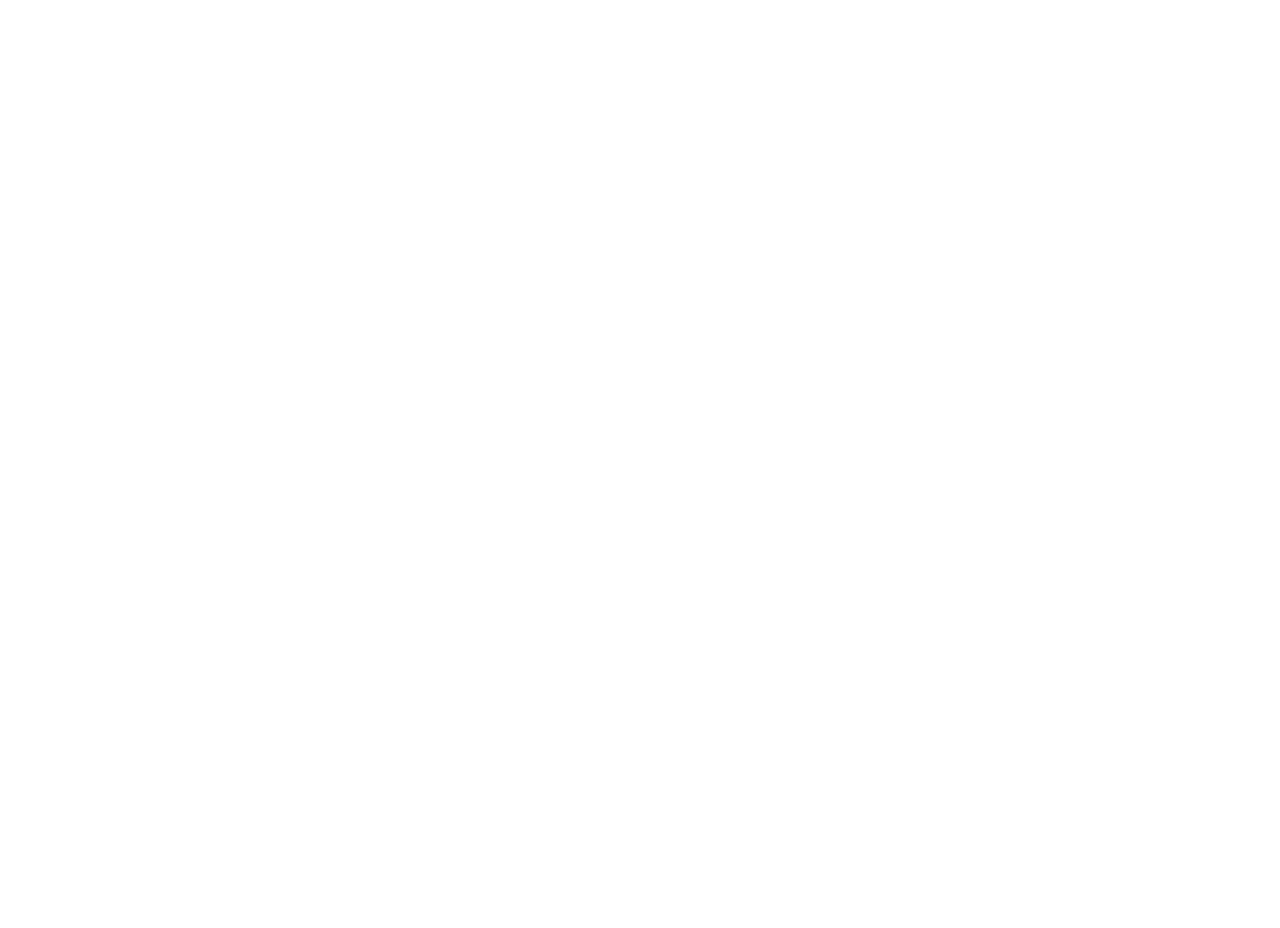
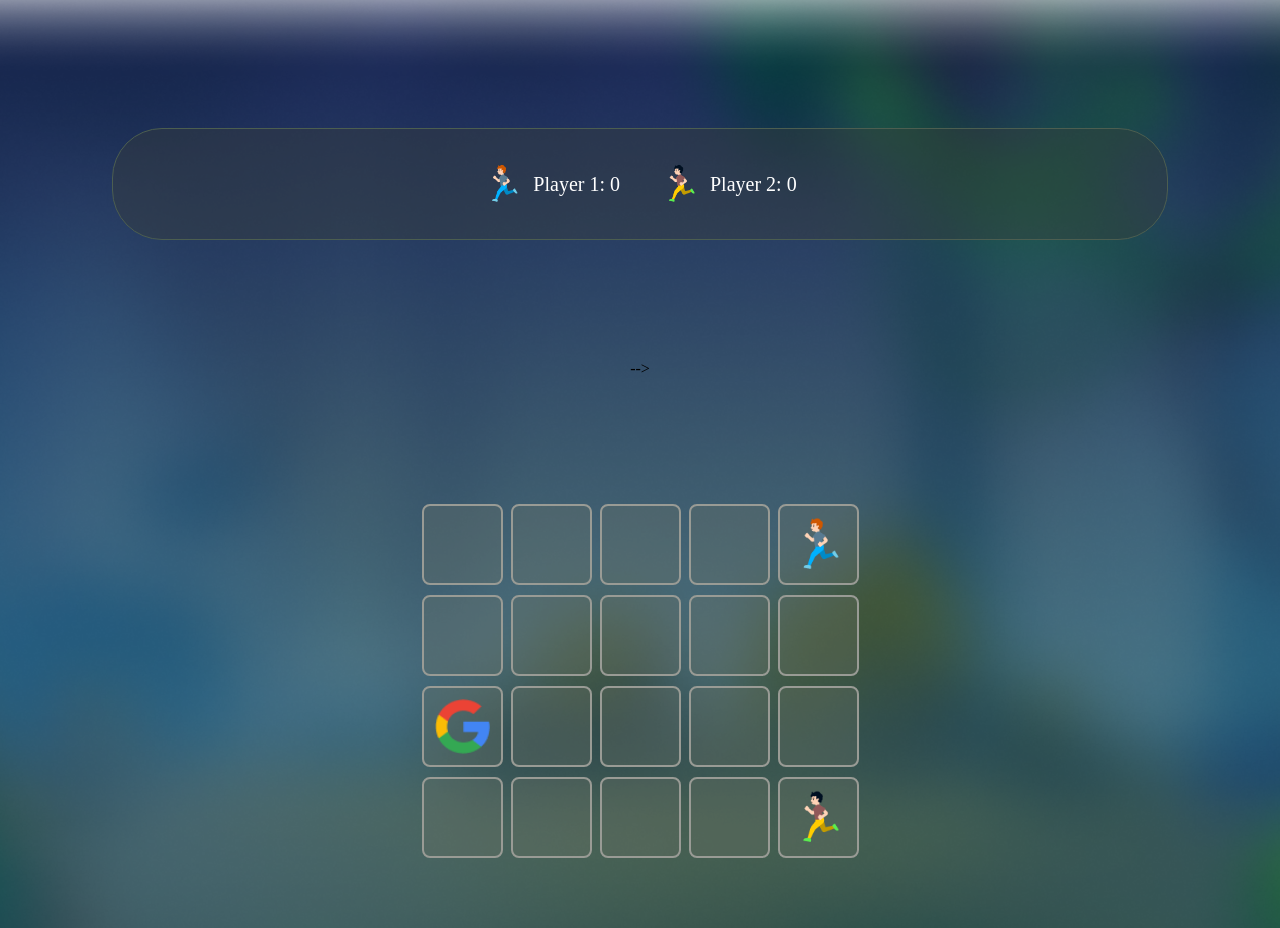
Before and after one commit to dariametelitsa/catchGame, a website with bundled scripts: page index.html in a window 1280 px wide. Before the commit the page ends 800 px from the top, so only its background shows below. Built offline with nearby package versions, Linux system fonts and the light colour scheme.

Commit message:
added rerender logic

```diff
--- /dev/null
+++ b/assets/eventEmitter.js
@@ -0,0 +1,20 @@
+export class EvenEmmiter {
+  //храним подписчиков
+  subscribers = {
+  }
+  //сохранить подписчиков
+  subscribe(eventName, callback) {
+    if(!this.subscribers[eventName]) {
+      this.subscribers[eventName] = []
+    }
+    this.subscribers[eventName].push(callback);
+  }
+  //вызвать подписчиков
+  emit(eventName, data = null) {
+    this.subscribers[eventName]?.forEach((cb) => cb(data));
+  }
+  //отписаться
+  unsubscribe(eventName, callback) {
+    this.subscribers[eventName] = this.subscribers[eventName].filter((cb) => cb !== callback);
+  }
+}
--- a/front.js
+++ b/front.js
@@ -0,0 +1,49 @@
+import { EvenEmmiter } from "./assets/eventEmitter.js";
+import { Game } from "./game.js";
+
+const eventEmmiter = new EvenEmmiter();
+const game = new Game(eventEmmiter);
+game.settings.gridSize = {
+  rows: 4,
+  columns: 5,
+}
+const tableElement = document.getElementById("field");
+
+game.start();
+
+const render = () => {
+  tableElement.innerHTML = '';
+  for (let y = 1; y <= game.settings.gridSize.rows; y++) {
+    const trElement = document.createElement('tr');
+    tableElement.append(trElement);
+
+    for (let x= 1; x <= game.settings.gridSize.columns; x++) {
+      const tdElement = document.createElement('td');
+      trElement.append(tdElement);
+
+      if(game.macGuffin.position.x === x && game.macGuffin.position.y === y ) {
+        const imgElement = document.createElement('img');
+        imgElement.src = "./assets/google.png";
+        imgElement.alt = 'macGuffin';
+        tdElement.append(imgElement);
+      }
+
+      if(game.player1.position.x === x && game.player1.position.y === y ) {
+        const imgElement = document.createElement('img');
+        imgElement.src = "./assets/first.png";
+        imgElement.alt = 'Player 1';
+        tdElement.append(imgElement);
+      }
+
+      if(game.player2.position.x === x && game.player2.position.y === y ) {
+        const imgElement = document.createElement('img');
+        imgElement.src = "./assets/second.png";
+        imgElement.alt = 'Player 2';
+        tdElement.append(imgElement);
+      }
+    }
+  }
+}
+
+render();
+game.eventEmmiter.subscribe('changePosition', render);
--- a/game.js
+++ b/game.js
@@ -16,6 +16,9 @@ export class Game {
     1: {points: 0},
     2: {points: 0},
   };
+  constructor(eventEmmiter) {
+    this.eventEmmiter = eventEmmiter;
+  }
 
   #getRandomPostion(takenPosition = []) {
     let newX;
@@ -37,6 +40,8 @@ export class Game {
     this.#getRandomPostion([this.player1.position, this.player2.position])
     : this.#getRandomPostion([this.player1.position, this.player2.position, this.#macGuffin.position]);
     this.#macGuffin = new MacGuffin(MacGuffinPosition);
+
+    this.eventEmmiter.emit('changePosition');
   }
 
   #createUnits(){
@@ -89,7 +94,7 @@ export class Game {
     this.#createUnits();
     this.#macGuffinJumpIntervalId = setInterval(() => {
       this.#moveMacGuffinToRandomPosition(false);
-    }, this.#settings.MacGuffinJumpInterval);
+    }, this.#settings.macGuffinJumpInterval);
   }
 
   stop(){
--- a/index.html
+++ b/index.html
@@ -5,8 +5,103 @@
   <meta name="viewport" content="width=device-width, initial-scale=1.0">
   <title>Game</title>
   <script src="./front.js" defer type="module"></script>
+  <style>
+    body {
+      margin: 0;
+    }
+    main {
+      display: flex;
+      flex-direction: column;
+      align-items: center;
+      row-gap: 15%;
+      padding-top: 10%;
+      height: 100vh;
+      background-image: url("assets/bg.png");
+      background-repeat: no-repeat;
+      background-size: cover;
+    }
+
+    div.scoreBlock{
+      /* display: flex;
+      justify-content: center;
+      align-items: center; */
+      height: 80px;
+      width: 80%;
+      padding: 15px;
+      column-gap: 40px;
+      font-size: 20px;
+      color: white;
+      border: 1px solid #4C5E50;
+      background-color: #393D3766;
+      border-radius: 50px;
+    }
+
+    td {
+      display: inline-flex;
+      justify-content: center;
+      align-items: center;
+      width: 75px;
+      height: 75px;
+      margin: 4px 4px;
+      border: 2px solid #999B95;
+      background-color: #6E75664D;
+      border-radius: 8px;
+    }
+
+    img {
+      height: 55px;
+      width: 55px;
+    }
+
+    .scorePlayer, .scoreBlock{
+      display: flex;
+      justify-content: center;
+      align-items: center;
+      column-gap: 10px;
+    }
+
+    .scorePlayer img {
+      width: 40px;
+      height: 40px;
+    }
+
+  </style>
 </head>
 <body>
+  <main>
+    <div class="scoreBlock">
+      <div class="scorePlayer">
+        <img src="./assets/first.png" alt="Player 1"/>
+        <span>Player 1: <span id="score1">0</span></span>
+      </div>
+      <div class="scorePlayer">
+        <img src="./assets/second.png" alt="Player 2"/>
+        <span>Player 2: <span id="score2">0</span></span>
+      </div>
+    </div>
 
+    <table id="field">
+        <td>
+          <img src="./assets/first.png" alt="Player 1"/>
+        </td>
+        <td>
+          <img src="./assets/second.png" alt="Player 2"/>
+        </td>
+        <td>
+          <img src="./assets/google.png" alt="MacGuffin 2"/>
+        </td>
+      </tr>
+      <tr>
+        <td></td>
+        <td></td>
+        <td></td>
+      </tr>
+      <tr>
+        <td></td>
+        <td></td>
+        <td></td>
+      </tr> -->
+    </table>
+  </main>
 </body>
 </html>
```
